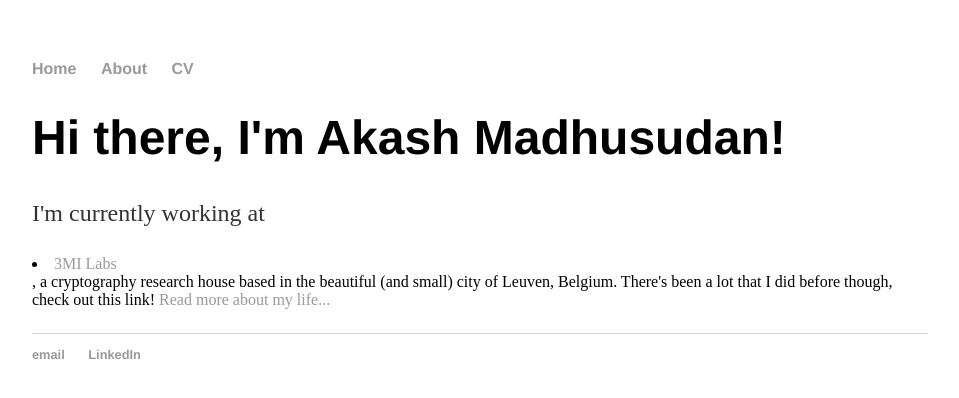
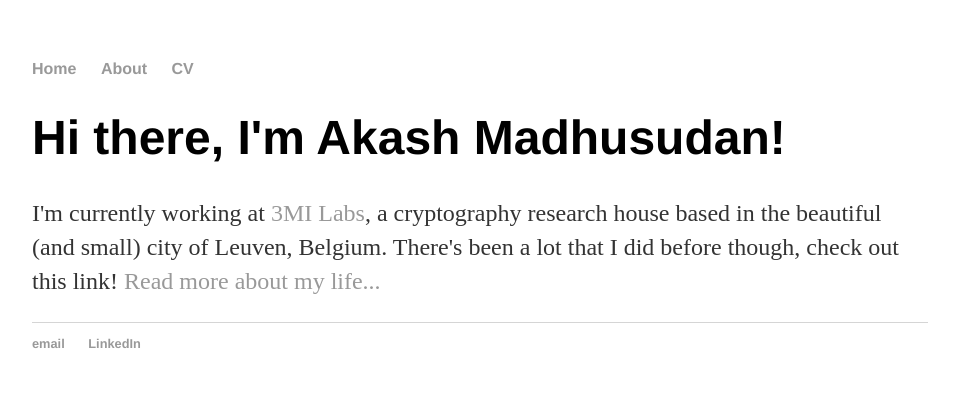
Before and after one commit to AkashMVerma/akashmadhusudan.github.io, a Jekyll site: the page built from index.html, in a window 1280 px wide. Shown: the top 398 px of the page, without its empty margins (160-1119 px from the left). Built offline with Jekyll 4.4.1, drawn with Linux system fonts in a browser that asks for light colours.

```diff
--- a/index.html
+++ b/index.html
@@ -4,5 +4,5 @@ title: Akash Madhusudan's Personal Page
 ---
 <div class="blurb">
 	<h1>Hi there, I'm Akash Madhusudan!</h1>
-	<p>I'm currently working at <li><a href="https://www.3milabs.tech">3MI Labs</a></li>, a cryptography research house based in the beautiful (and small) city of Leuven, Belgium. There's been a lot that I did before though, check out this link! <a href="/about">Read more about my life...</a></p>
+	<p>I'm currently working at <a href="https://www.3milabs.tech">3MI Labs</a>, a cryptography research house based in the beautiful (and small) city of Leuven, Belgium. There's been a lot that I did before though, check out this link! <a href="/about">Read more about my life...</a></p>
 </div><!-- /.blurb -->
```
